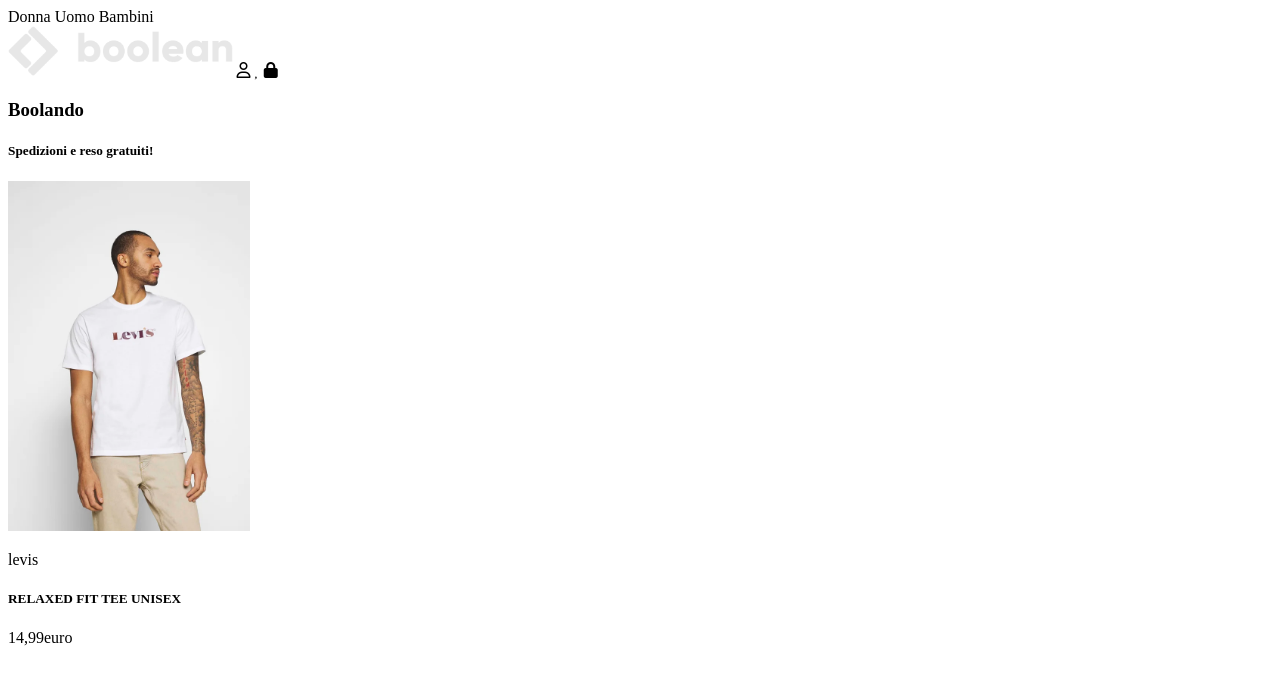
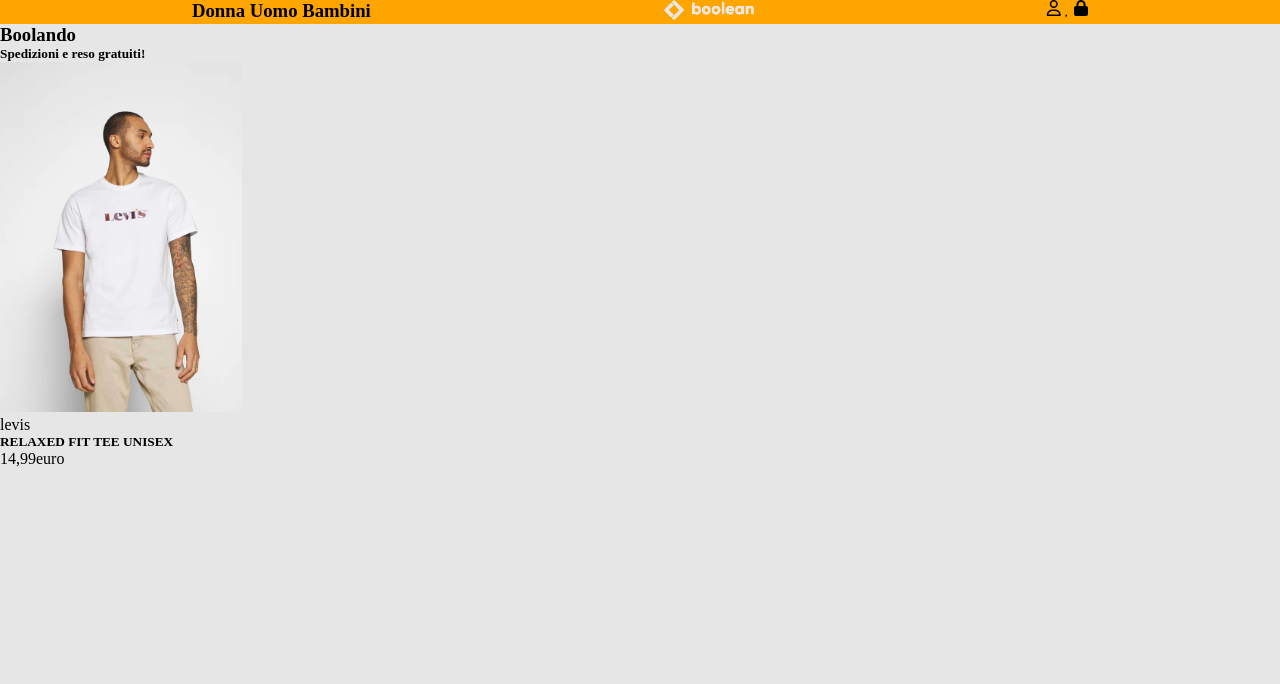
Before and after one commit to Burdusa-Daniel/html-css-boolando, a plain HTML site: page index.html in a window 1280 px wide. Drawn offline with Linux system fonts and the light colour scheme.

Commit message:
header completed

```diff
--- a/css/style.css
+++ b/css/style.css
@@ -4,19 +4,36 @@
     box-sizing: border-box;
 
 }
-header{
+
+body {
+    background-color: rgb(230, 230, 230);
+}
+
+header {
     background-color: orange;
+    display: flex;
+    justify-content: center;
+
+
 }
-.main_container{
+
+.main_container {
     display: flex;
     justify-content: space-between;
-    align-content: flex-start;
+    align-content: center;
+    width: 70%;
+}
+
+.mt_20 {
+    margin-top: 20px;
 
 }
-div_foto{
+
+div_foto {
     display: flex;
 
 }
-mr_0{
+
+mr_0 {
     margin: 0px;
 }
--- a/index.html
+++ b/index.html
@@ -8,22 +8,23 @@
     <link rel="stylesheet" href="https://cdnjs.cloudflare.com/ajax/libs/font-awesome/6.4.0/css/all.min.css"
         integrity="sha512-iecdLmaskl7CVkqkXNQ/ZH/XLlvWZOJyj7Yy7tcenmpD1ypASozpmT/E0iPtmFIB46ZmdtAc9eNBvH0H/ZpiBw=="
         crossorigin="anonymous" referrerpolicy="no-referrer" />
+    <link rel="stylesheet" href="./css/style.css">
 </head>
 
 <body>
     <header>
         <div class="main_container">
             <div>
-                Donna Uomo Bambini
+                <h3> Donna Uomo Bambini</h3>
             </div>
-
-            <img height="50px" src="./img/boolean-logo.png" alt="boolean-logo">
-
-
-            <i class="fa-regular fa-user"></i>
-            <i class="fa-light fa-heart"></i>
-            <i class="fa-solid fa-lock"></i>
-
+            <div>
+                <img height="20px" src="./img/boolean-logo.png" alt="boolean-logo">
+            </div>
+            <div>
+                <i class="fa-regular fa-user"></i>
+                <i class="fa-light fa-heart"></i>
+                <i class="fa-solid fa-lock"></i>
+            </div>
         </div>
     </header>
     <main>
@@ -36,7 +37,7 @@
             <div>
                 <!--prima immagine  -->
                 <img height="350px" src="./img/1.webp" alt="prima_immagine">
-                <div >
+                <div>
                     <p>levis</p>
                     <h5 class="mr_0">RELAXED FIT TEE UNISEX</h5>
                     <p>14,99euro</p>
```
